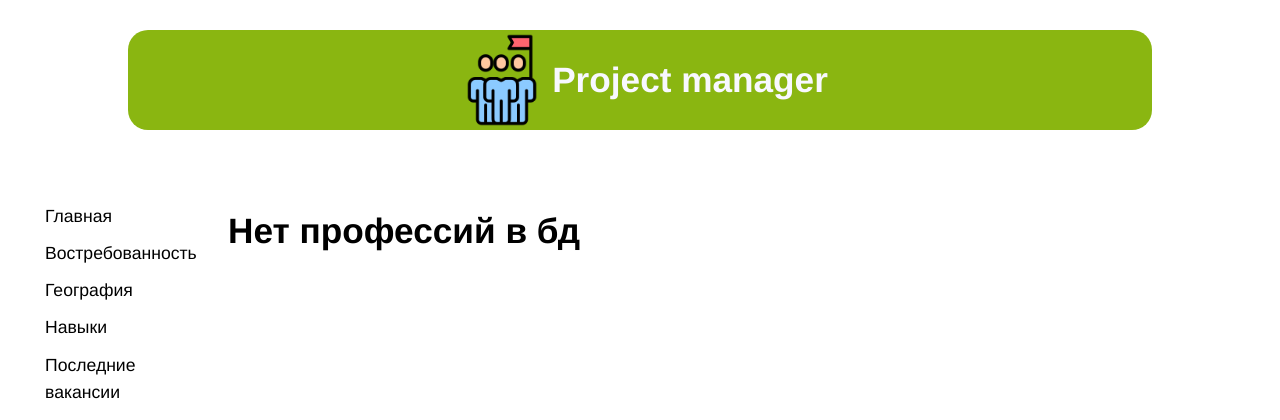
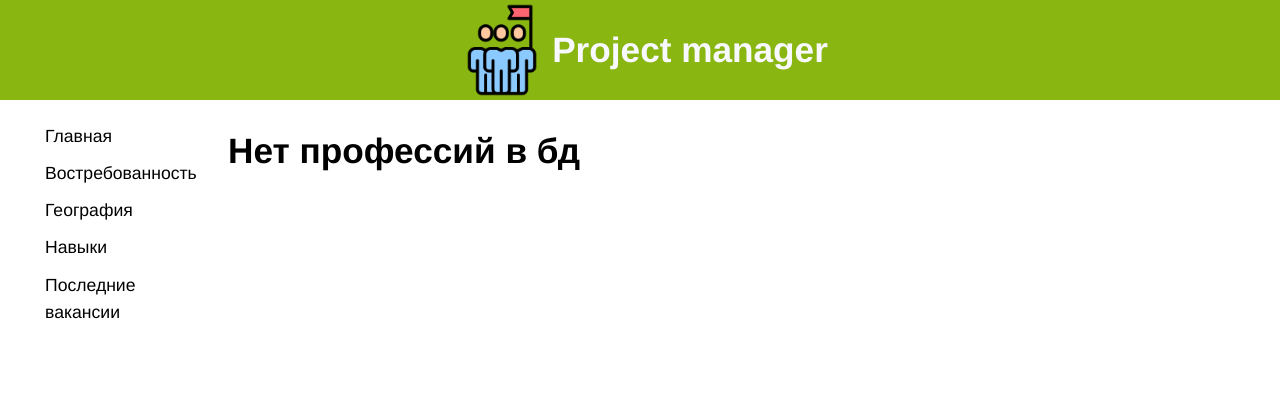
Before and after one commit to millcake666/djangoProjectURFU, a Django app: page / in a window 1280 px wide. Shown: the top 420 px of the page. Run offline with Django 4.2, Linux system fonts and the light colour scheme; data that the repository does not hold is empty.

Commit message:
base editing

```diff
--- a/static/css/base.css
+++ b/static/css/base.css
@@ -10,10 +10,10 @@ header{
     flex-direction: row;
     align-items: center;
     background: #8AB611;
-    width: 80%;
+    width: 100%;
     height: 100px;
-    border-radius: 20px;
-    margin: 30px auto 50px;
+    /*border-radius: 20px;*/
+    /*margin: 30px auto 50px;*/
     color: ghostwhite;
     justify-content: center;
 }
```
